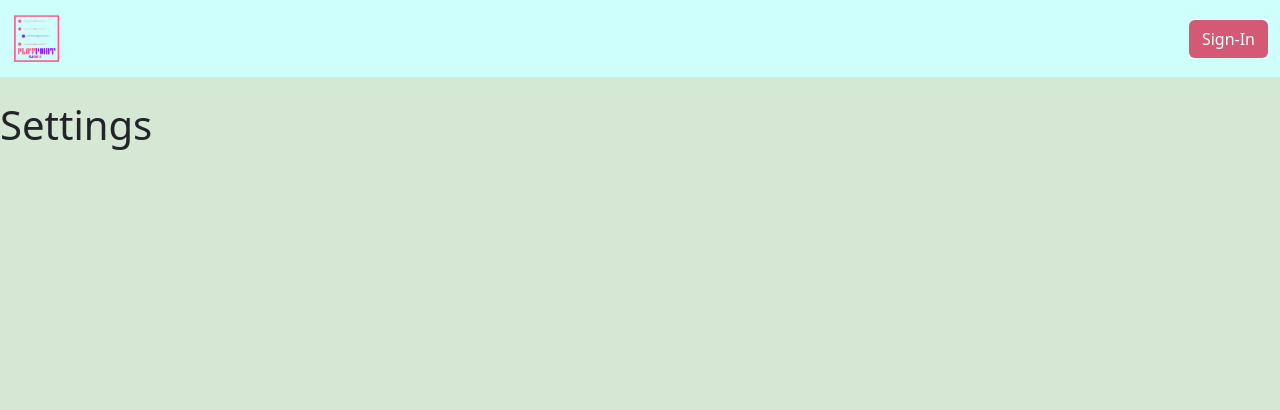
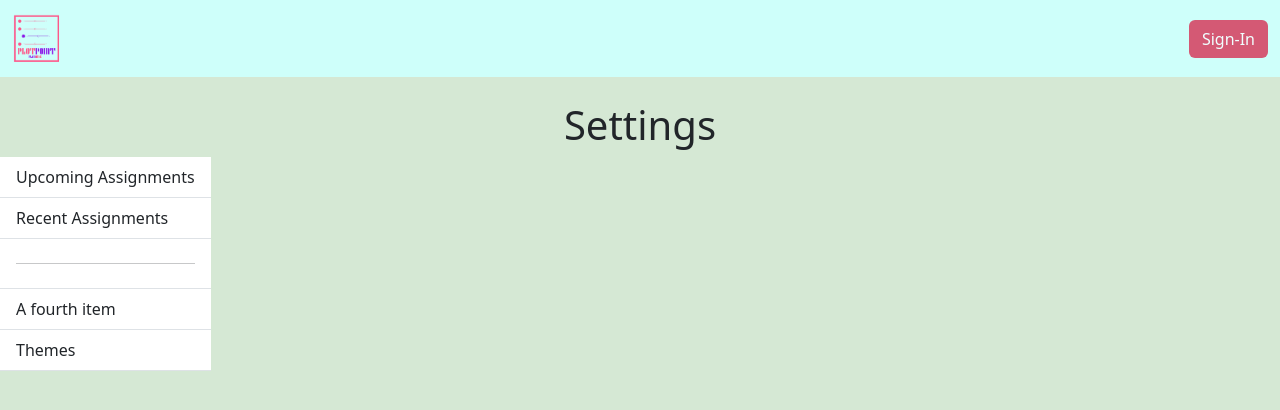
Before and after one commit to Brooklyn-STEAM/10043-Developing-a-Specialized-Tracker-To-Centralize-Assignments-Due-Dates, a Flask app: page /settings in a window 1280 px wide. Shown: the top 410 px of the page. Run offline with Flask 3, Linux system fonts and the light colour scheme.

Commit message:
settings nav made 2

```diff
--- a/templates/settings.html.jinja
+++ b/templates/settings.html.jinja
@@ -14,9 +14,17 @@
 <body class="bg-cstm-green">
     {% include "components/navbar.html.jinja" %}
     <br>
-<h1 class="text-cenet">Settings</h1>
+    <h1 class="text-center">Settings</h1>
+    <ul class="list-group list-group-flush" style="width: fit-content;">
+        <li class="list-group-item">Upcoming Assignments</li>
+        <li class="list-group-item">Recent Assignments</li>
+        <li class="list-group-item"><hr></li>
+        <li class="list-group-item">A fourth item</li>
+        <li class="list-group-item">Themes</li>
 
-<script src="https://cdn.jsdelivr.net/npm/bootstrap@5.3.3/dist/js/bootstrap.bundle.min.js" integrity="sha384-YvpcrYf0tY3lHB60NNkmXc5s9fDVZLESaAA55NDzOxhy9GkcIdslK1eN7N6jIeHz"
+    <script src="https://cdn.jsdelivr.net/npm/bootstrap@5.3.3/dist/js/bootstrap.bundle.min.js"
+        integrity="sha384-YvpcrYf0tY3lHB60NNkmXc5s9fDVZLESaAA55NDzOxhy9GkcIdslK1eN7N6jIeHz"
         crossorigin="anonymous"></script>
 </body>
+
 </html>
```
Lines whose indentation alone changed are shown as unchanged.
